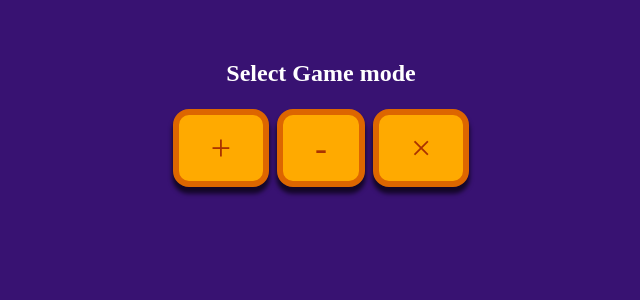
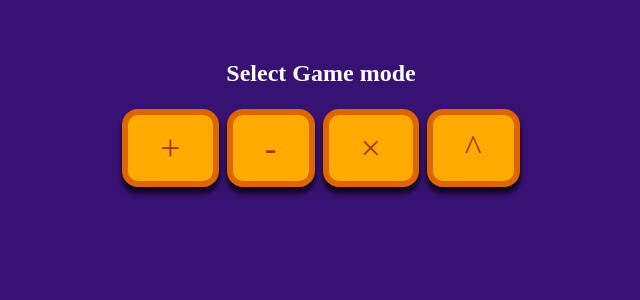
Before and after one commit to Giepper/cetus_academy, a React (Vite) app: page / in a window 1280 px wide. Shown: the top 300 px of the page, without its empty margins (319-959 px from the left). Built offline with nearby package versions, Linux system fonts and the light colour scheme; a web font is replaced by a local one.

Commit message:
potęgi
123

```diff
--- a/src/App.jsx
+++ b/src/App.jsx
@@ -47,6 +47,13 @@ function App() {
                 onClick={handlerSelectOperation}
               >
                 ×
+              </button>
+              <button
+                className="select-operation-btn power-btn"
+                value={3}
+                onClick={handlerSelectOperation}
+              >
+                ^
               </button>
               {/* <button className="select-operation-btn division-btn">/</button> */}
             </div>
```
